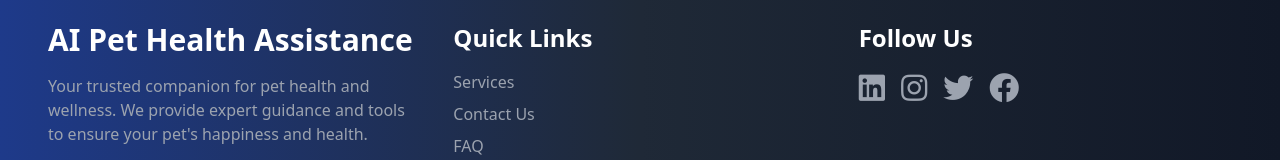
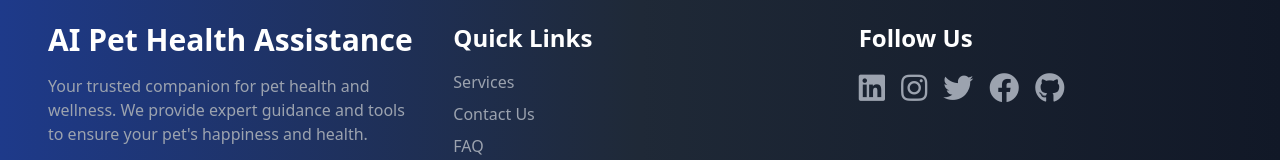
Before and after one commit to innovatewithkishlay/AI-BASED_PET_HEALTH_ASSISTANCE_SYSTEM, a React (Vite) app in the folder frontend/: page / in a window 1280 px wide. Shown: the part 3754-3914 px from the top of the page. Built offline with nearby package versions, Linux system fonts and the light colour scheme.

Commit message:
updates the footer section

```diff
--- a/frontend/src/pages/Home.jsx
+++ b/frontend/src/pages/Home.jsx
@@ -637,15 +637,16 @@ const Home = () => {
             </ul>
           </motion.div>
 
-          {/* Social Media Section for Larger Screens */}
-          {/* Social Media Section for Larger Screens */}
+          {/* Social Media Section */}
           <motion.div
-            className="social-media hidden sm:block" // Hidden on mobile, visible on larger screens
+            className="social-media"
             initial={{ opacity: 0, x: 50 }}
             whileInView={{ opacity: 1, x: 0 }}
             transition={{ duration: 1, delay: 0.6 }}
           >
-            <h4 className="text-2xl font-semibold mb-4">Follow Us</h4>
+            <h4 className="text-2xl font-semibold mb-4 text-center md:text-left">
+              Follow Us
+            </h4>
             <div className="flex flex-wrap gap-4 justify-center md:justify-start">
               <a
                 href="https://www.linkedin.com/in/kishlaykumar1"
@@ -678,6 +679,14 @@ const Home = () => {
                 className="text-gray-400 hover:text-blue-600 transition duration-300"
               >
                 <i className="fab fa-facebook text-2xl sm:text-3xl"></i>
+              </a>
+              <a
+                href="https://github.com/innovatewithkishlay"
+                target="_blank"
+                rel="noopener noreferrer"
+                className="text-gray-400 hover:text-gray-500 transition duration-300"
+              >
+                <i className="fab fa-github text-2xl sm:text-3xl"></i>
               </a>
             </div>
           </motion.div>
```
